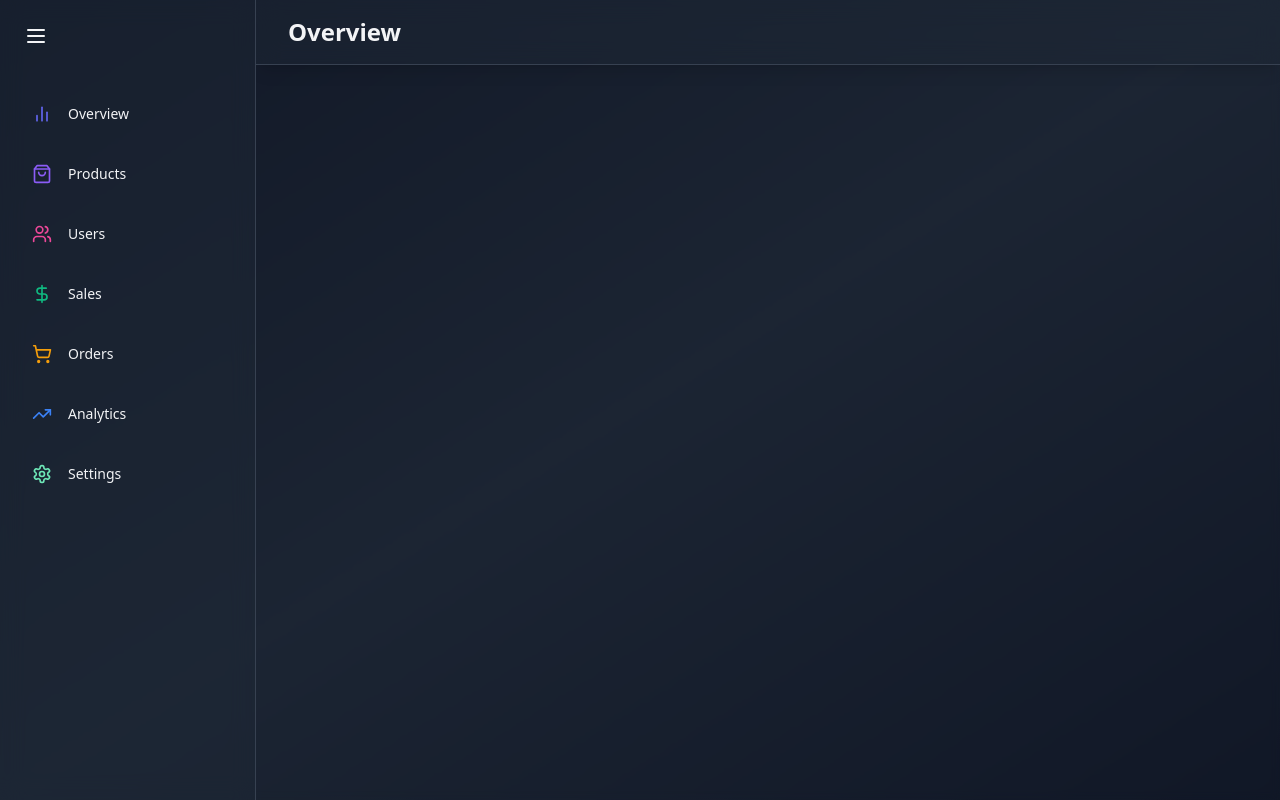
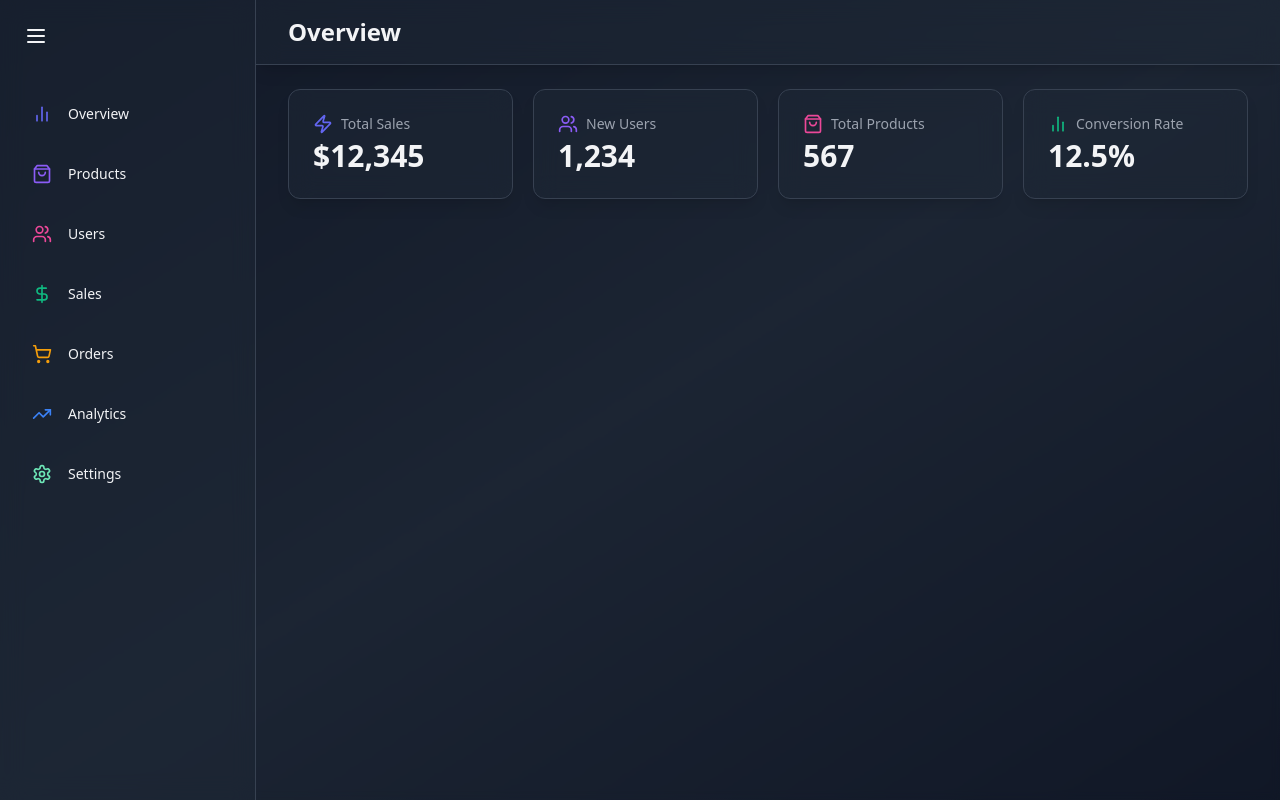
Before and after one commit to Santii05-C/Admin-Dashboard, a React (Vite) app: page / in a window 1280 px wide. Built offline with nearby package versions, Linux system fonts and the light colour scheme.

Commit message:
last commit

```diff
--- /dev/null
+++ b/src/components/common/StatCard.jsx
@@ -0,0 +1,19 @@
+import { motion } from "framer-motion";
+
+const StatCard = ({ name, icon: Icon, value, color }) => {
+  return (
+    <motion.div
+      className="bg-gray-800 bg-opacity-50 backdrop-blur-md overflow-hidden shadow-lg rounded-xl border border-gray-700"
+      whileHover={{ y: -5, boxShadow: "0 25px 50px -12px rgba(0, 0, 0, 0.5)" }}
+    >
+      <div className="px-4 py-5 sm:p-6">
+        <span className="flex items-center text-sm font-medium text-gray-400">
+          <Icon size={20} className="mr-2" style={{ color }} />
+          {name}
+        </span>
+        <p className="mt-1 text-3xl font-semibold text-gray-100">{value}</p>
+      </div>
+    </motion.div>
+  );
+};
+export default StatCard;
--- a/src/pages/OverviewPage.jsx
+++ b/src/pages/OverviewPage.jsx
@@ -1,9 +1,47 @@
+import { BarChart2, ShoppingBag, Users, Zap } from "lucide-react";
+import { motion } from "framer-motion";
+
 import Header from "../components/common/Header";
+import StatCard from "../components/common/StatCard";
 
 const OverviewPage = () => {
   return (
     <div className="flex-1 overflow-auto relative z-10">
       <Header title="Overview" />
+
+      <main className="max-w-7xl mx-auto py-6 px-4 lg:px-8">
+        <motion.div
+          className="grid grid-cols-1 gap-5 sm:grid-cols-2 lg:grid-cols-4 mb-8"
+          initial={{ opacity: 0, y: 20 }}
+          animate={{ opacity: 1, y: 0 }}
+          transition={{ duration: 1 }}
+        >
+          <StatCard
+            name="Total Sales"
+            icon={Zap}
+            value="$12,345"
+            color="#6366F1"
+          />
+          <StatCard
+            name="New Users"
+            icon={Users}
+            value="1,234"
+            color="#8B5CF6"
+          />
+          <StatCard
+            name="Total Products"
+            icon={ShoppingBag}
+            value="567"
+            color="#EC4899"
+          />
+          <StatCard
+            name="Conversion Rate"
+            icon={BarChart2}
+            value="12.5%"
+            color="#10B981"
+          />
+        </motion.div>
+      </main>
     </div>
   );
 };
```
